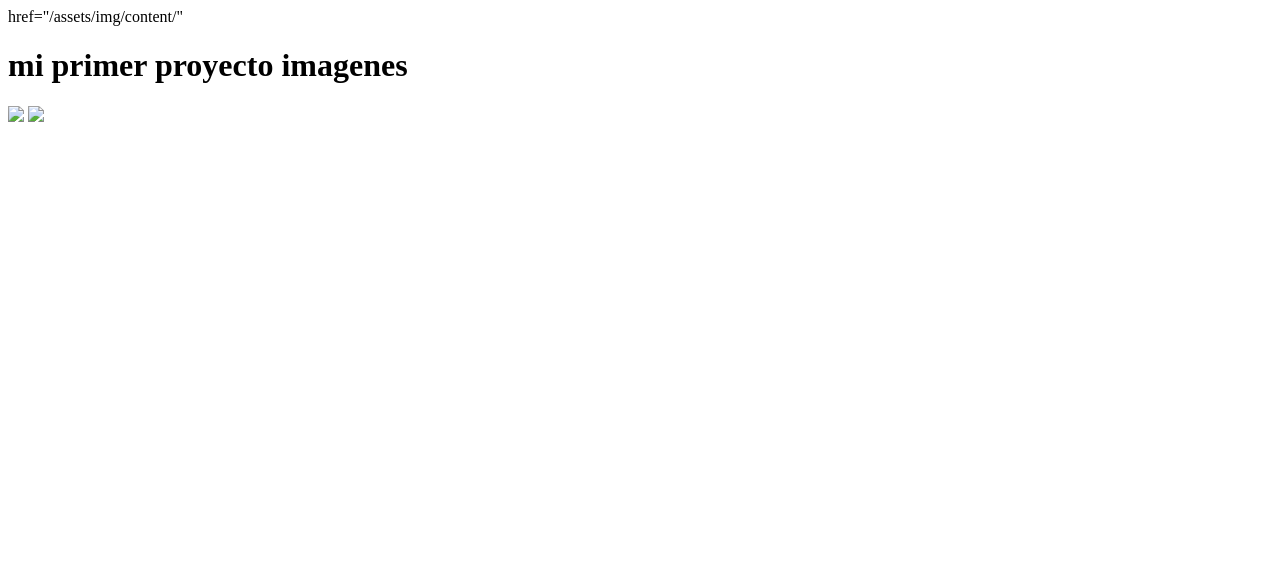
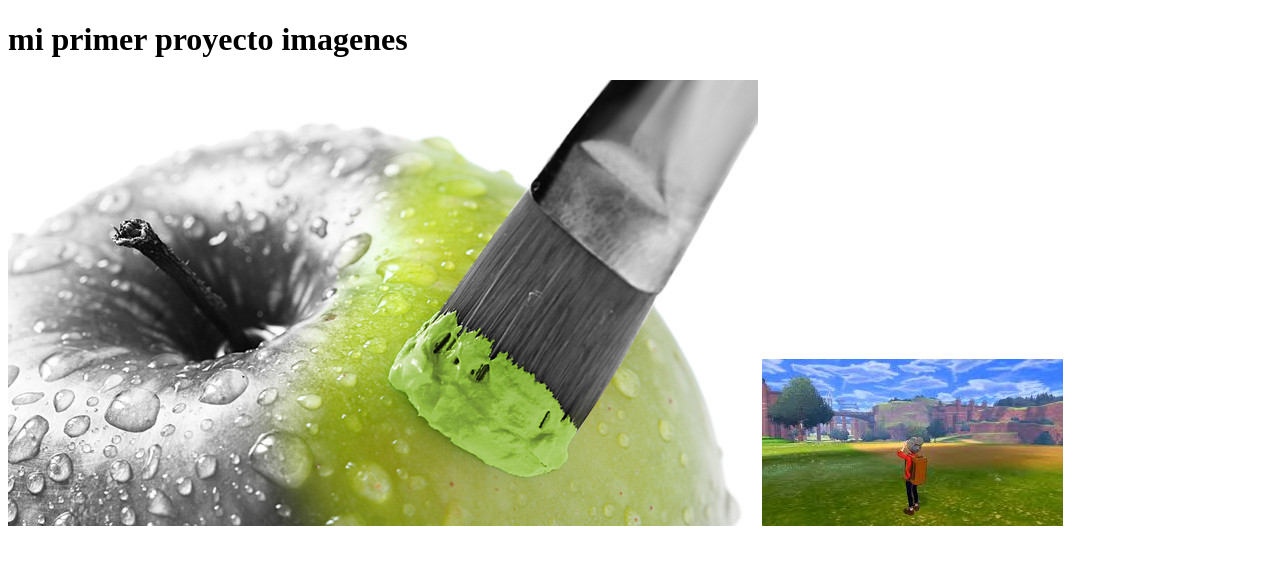
Before and after one commit to cartagena97/cartagena97.github.io, a plain HTML site: page index.html in a window 1280 px wide. Drawn offline with Linux system fonts and the light colour scheme.

Commit message:
Update index.html

```diff
--- a/index.html
+++ b/index.html
@@ -3,11 +3,10 @@
 <head>
 	<meta charset="UTF-8">
 	<title>Document</title>
-	href="/assets/img/content/"
 </head>
 <body>
 	<h1>mi primer proyecto imagenes</h1>
-	<img src="tipos-de-imágenes.jpg">
-	<img src="niño.jpg">
+	<img src="/assets/img/content/tipos-de-imágenes.jpg">
+	<img src="/assets/img/content/niño.jpg">
 </body>
 </html>
```
